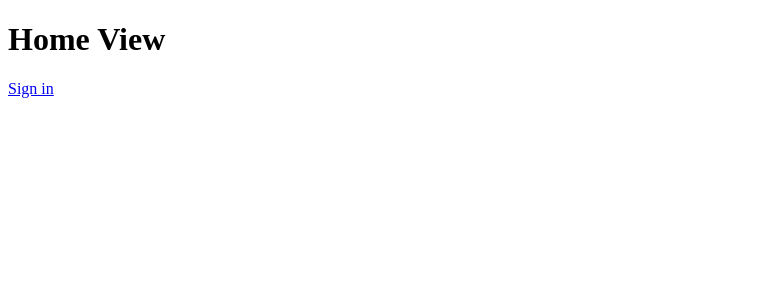
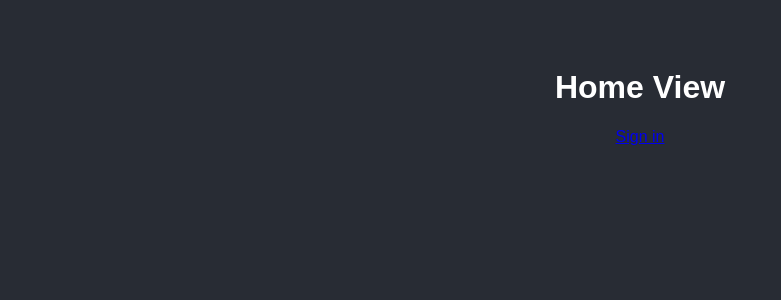
Before and after one commit to G2-IT/react-webpack-boilerplate, a React app: page / in a window 1280 px wide. Shown: the top 300 px of the page, without its empty margins (0-781 px from the left). Built offline with nearby package versions, Linux system fonts and the light colour scheme.

Commit message:
chore: configure css setup
configure css loaders. apply different setup for development and production. apply minification for
optmization in production

#14

```diff
--- /dev/null
+++ b/src/App.css
@@ -0,0 +1,7 @@
+body {
+	background-color: #282c34;
+	color: white;
+	padding: 40px;
+	font-family: Arial;
+	text-align: center;
+}
--- a/src/App.tsx
+++ b/src/App.tsx
@@ -1,5 +1,6 @@
 import RouterConfig from '@react-webpack-boilerplate/infrastructure/navigation';
 import React from 'react';
+import './App.css';
 
 const App = () => {
 	return <RouterConfig />;
--- /dev/null
+++ b/src/custom.d.ts
@@ -0,0 +1 @@
+declare module '*.module.css';
--- a/webpack.config.ts
+++ b/webpack.config.ts
@@ -52,6 +52,10 @@ const config = (env: { ENVIRONMENT: string }): Configuration => {
 						},
 					},
 				},
+				{
+					test: /\.css$/i,
+					use: ['style-loader', 'css-loader'],
+				},
 			],
 		},
 		resolve: {
```
Also changed, not shown: package.json (+7 -2 lines), webpack.prod.config.ts (+17 -0 lines), 1 other file (tests, documents, lock files or other folders).
